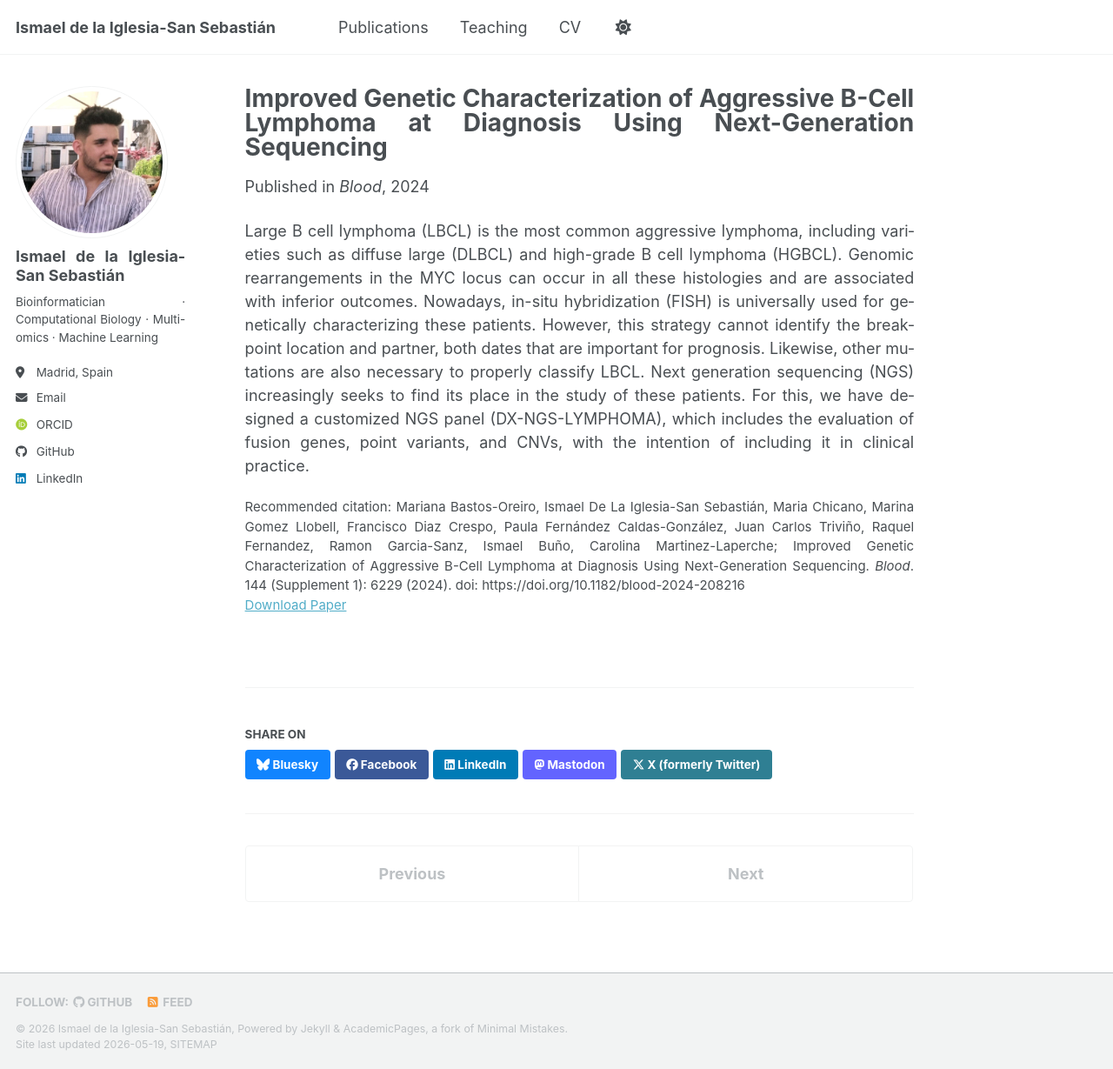
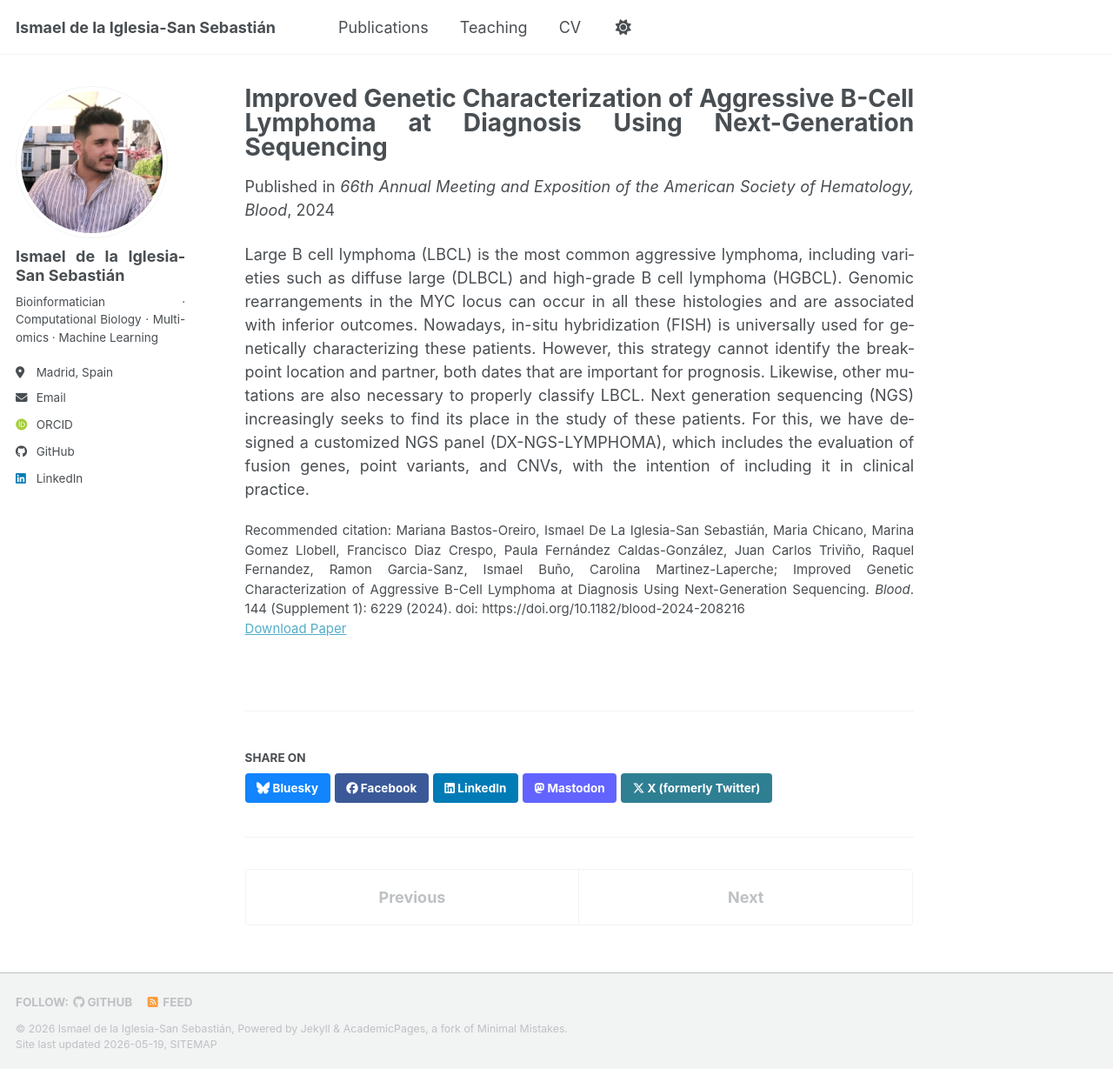
Before and after one commit to ismaeliglesia/ismaeliglesia.github.io, a Jekyll site: the page built from _publications/ASH_2024.md, in a window 1280 px wide and 1229 px high. Shown: the whole window at 87% size. Built offline with Jekyll 4.4.1, drawn with Linux system fonts in a browser that asks for light colours; some web fonts are replaced; a script bundle is joined from its source files by our own code; library files that are not in the unit come from our copies.

Commit message:
Update venue details for ASH 2024 publication

```diff
--- a/_publications/ASH_2024.md
+++ b/_publications/ASH_2024.md
@@ -4,7 +4,7 @@ collection: publications
 category: abstracts
 permalink: /publication/ASH_2024
 date: 2024-11-05
-venue: 'Blood'
+venue: '66th Annual Meeting and Exposition of the American Society of Hematology, Blood'
 paperurl: 'Improved Genetic Characterization of Aggressive B-Cell Lymphoma at Diagnosis Using Next-Generation Sequencing'
 citation: 'Mariana Bastos-Oreiro, Ismael De La Iglesia-San Sebastián, Maria Chicano, Marina Gomez Llobell, Francisco Diaz Crespo, Paula Fernández Caldas-González, Juan Carlos Triviño, Raquel Fernandez, Ramon Garcia-Sanz, Ismael Buño, Carolina Martinez-Laperche; Improved Genetic Characterization of Aggressive B-Cell Lymphoma at Diagnosis Using Next-Generation Sequencing. <i>Blood</i>. 144 (Supplement 1): 6229 (2024). doi: https://doi.org/10.1182/blood-2024-208216'
 ---
```
